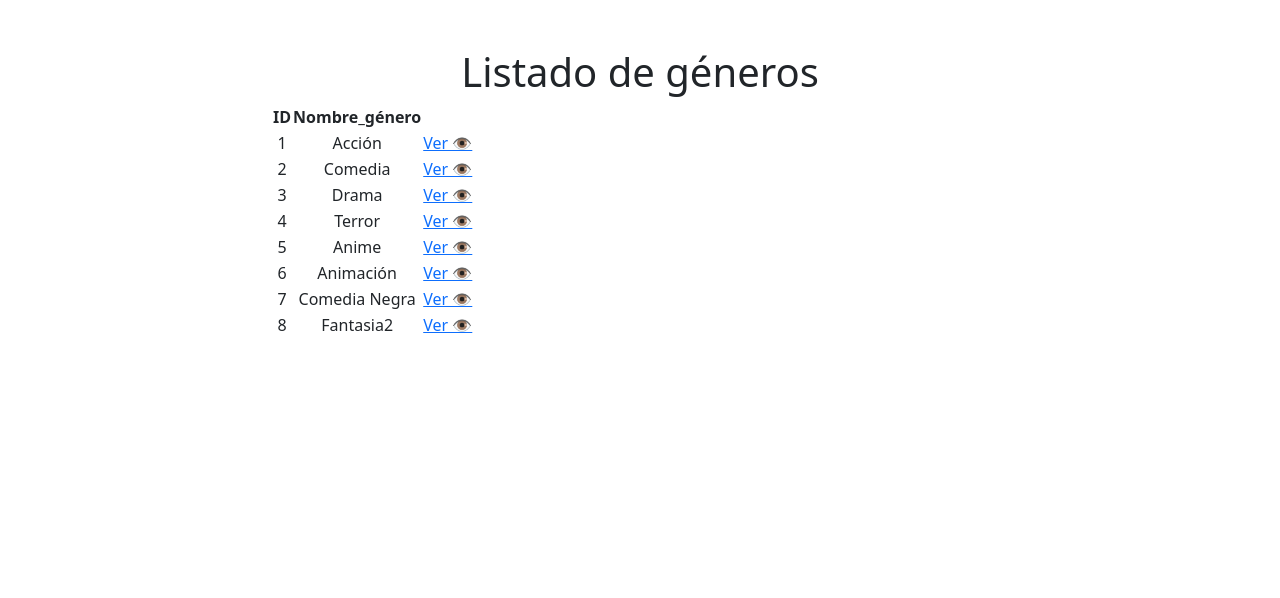
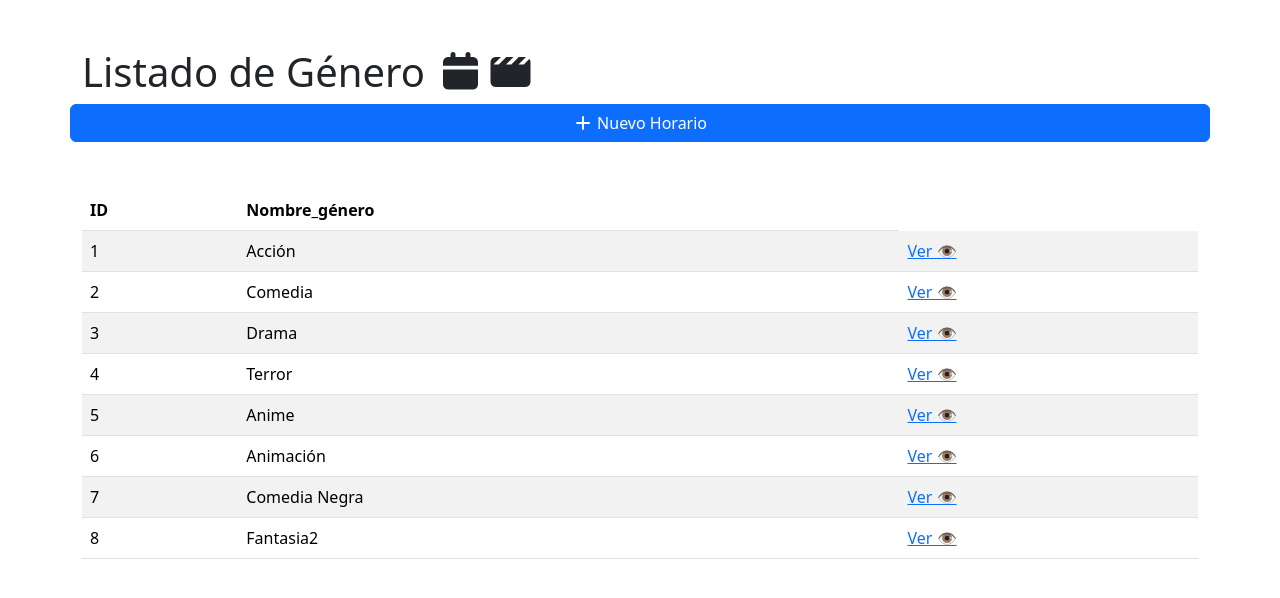
Before and after one commit to HueteDevs/Proyecto_Adecco, a FastAPI app: page /genres in a window 1280 px wide. Shown: the top 598 px of the page. Run offline with FastAPI, Linux system fonts and the light colour scheme; some libraries are stand-ins or nearby versions.

Commit message:
list_genre

```diff
--- a/app/templates/genres/list.html
+++ b/app/templates/genres/list.html
@@ -3,17 +3,21 @@
 <head>
 <meta charset="UTF-8">
     <meta name="viewport" content="width=device-width, initial-scale=1.0">
+    <title>Listado de géneros</title>
     <link href="https://cdn.jsdelivr.net/npm/bootstrap@5.3.8/dist/css/bootstrap.min.css" rel="stylesheet" integrity="sha384-sRIl4kxILFvY47J16cr9ZwB07vP4J8+LH7qKQnuqkuIAvNWLzeN8tE5YBujZqJLB" crossorigin="anonymous">
-
-    <title>Listado de géneros</title>
+    <link rel="stylesheet" href="https://cdnjs.cloudflare.com/ajax/libs/font-awesome/7.0.1/css/all.min.css" integrity="sha512-2SwdPD6INVrV/lHTZbO2nodKhrnDdJK9/kg2XD1r9uGqPo1cUbujc+IYdlYdEErWNu69gVcYgdxlmVmzTWnetw==" crossorigin="anonymous" referrerpolicy="no-referrer" />
 </head>
 <body>
     <div class="container mt-5">
         <div class="row justify-content-center mb-5">
-            <div class="col-md-8 text-center">
-                <h1>Listado de géneros</h1>
+            <h1>Listado de Género <i class="fa-solid fa-calendar"></i><i class="fa-solid fa-clapperboard"></i></h1>
+            <a href="/horarios/new" class="btn btn-primary">
+                <i class="fa-solid fa-plus"></i> Nuevo Horario
+            </a>
+        </div>
 
-                <table>
+        <table class="table table-striped">
+
             <thead>
                 <th>ID</th>
                 <th>Nombre_género</th>
```
Lines whose indentation alone changed are shown as unchanged.
